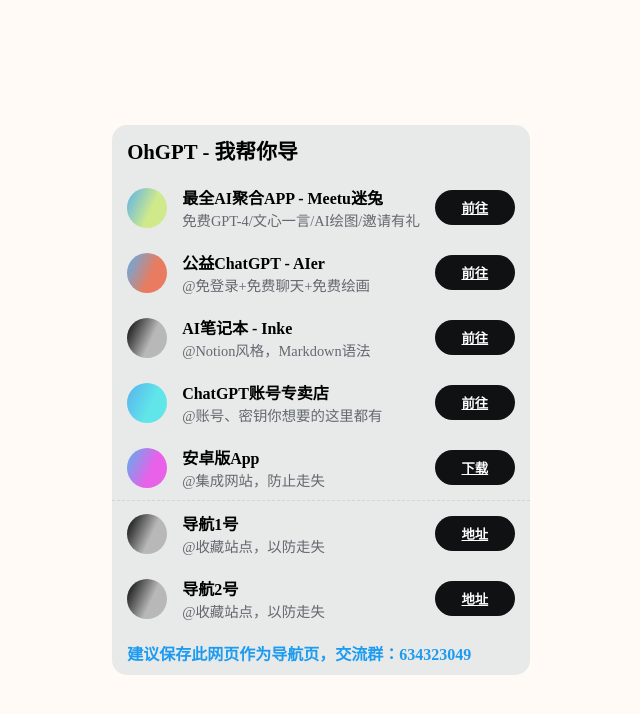
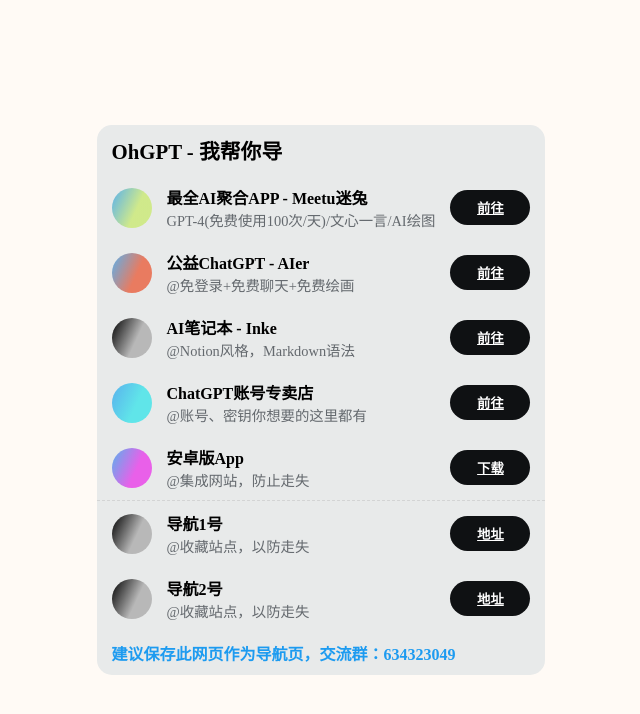
Before and after one commit to gcloudlab/chat-proxy, a website: page index.html in a window 1280 px wide. Shown: the whole page, without its empty margins (319-959 px from the left). Drawn offline with Linux system fonts and the light colour scheme.

Commit message:
Update index.html

```diff
--- a/index.html
+++ b/index.html
@@ -192,7 +192,7 @@
             <div class="user__content">
               <div class="text">
                 <span class="name">最全AI聚合APP - Meetu迷兔</span>
-                <p class="username">免费GPT-4/文心一言/AI绘图/邀请有礼</p>
+                <p class="username">GPT-4(免费使用100次/天)/文心一言/AI绘图</p>
               </div>
               <button class="follow">
                 <a href="https://meetu.dev/quickstart" target="_blank">前往</a>
```
